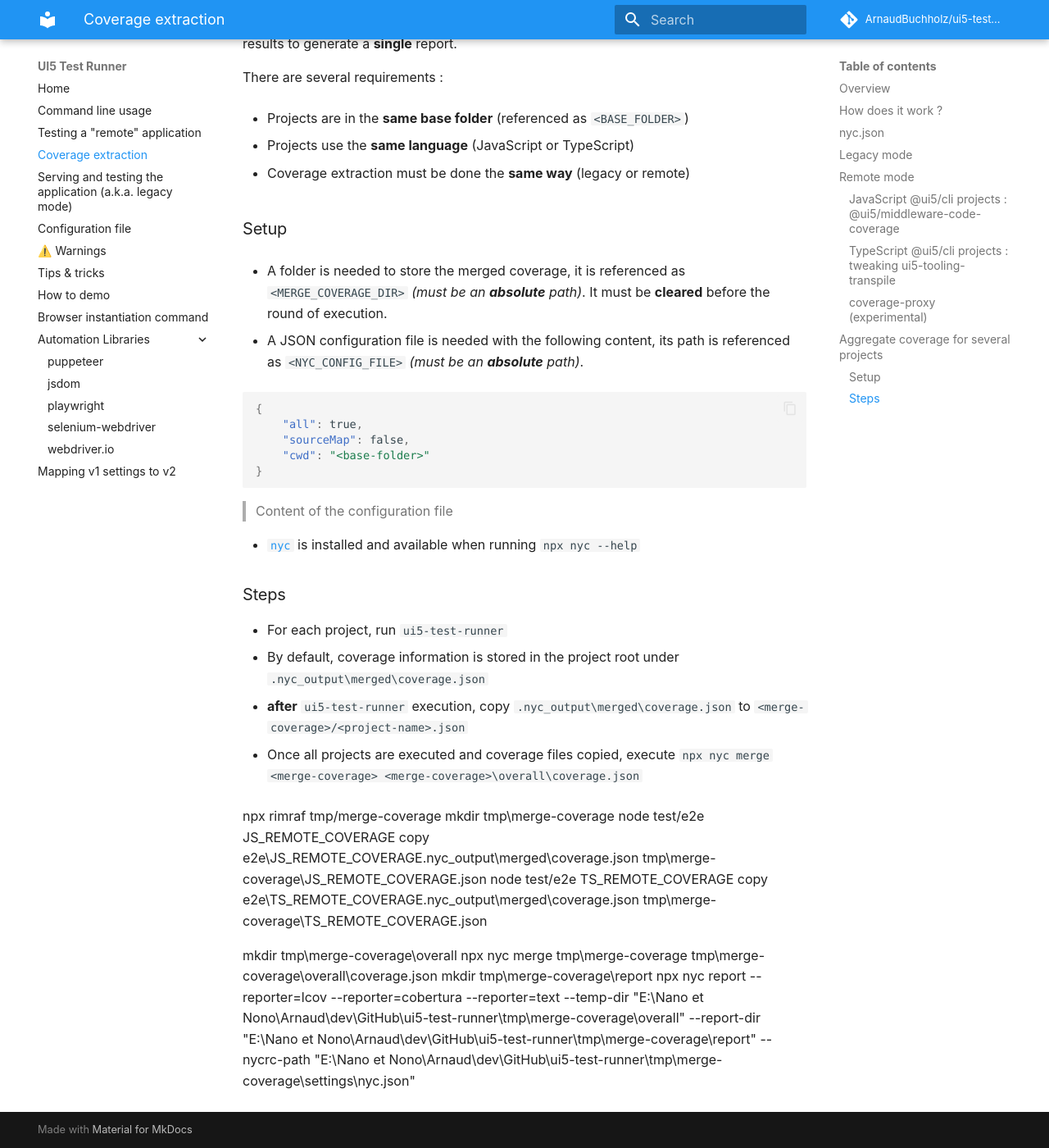
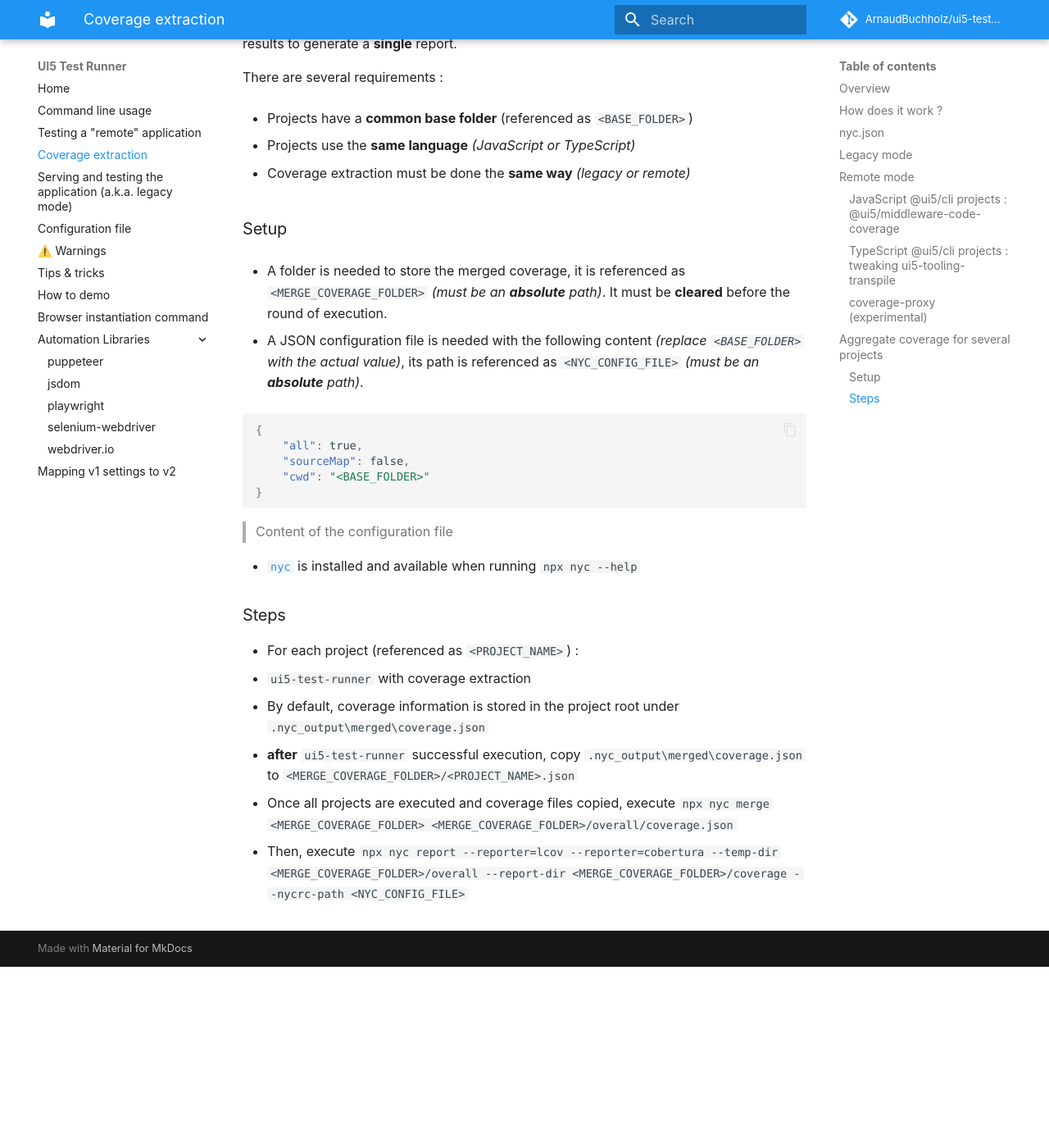
Before and after one commit to ArnaudBuchholz/ui5-test-runner, an MkDocs documentation site: the page built from docs/coverage.md, in a window 1280 px wide and 1400 px high, scrolled down 3809 px. Shown: the whole window at 82% size. Built offline with MkDocs 1.6.1 and Material for MkDocs 9.7.7, drawn with Linux system fonts in a browser that asks for light colours; comment, search, counter and statistics services are not loaded; after the commit the page ends 4988 px from its top, so only the background shows below that.

Commit message:
documentation: aggregated coverage

````diff
--- a/docs/coverage.md
+++ b/docs/coverage.md
@@ -149,23 +149,23 @@
 
 There are several requirements :
 
-* Projects are in the **same base folder** (referenced as `<BASE_FOLDER>`)
+* Projects have a **common base folder** (referenced as `<BASE_FOLDER>`)
 
-* Projects use the **same language** (JavaScript or TypeScript)
+* Projects use the **same language** *(JavaScript or TypeScript)*
 
-* Coverage extraction must be done the **same way** (legacy or remote)
+* Coverage extraction must be done the **same way** *(legacy or remote)*
 
 ### Setup
 
-* A folder is needed to store the merged coverage, it is referenced as `<MERGE_COVERAGE_DIR>` *(must be an **absolute** path)*. It must be **cleared** before the round of execution.
+* A folder is needed to store the merged coverage, it is referenced as `<MERGE_COVERAGE_FOLDER>` *(must be an **absolute** path)*. It must be **cleared** before the round of execution.
 
-* A JSON configuration file is needed with the following content, its path is  referenced as `<NYC_CONFIG_FILE>` *(must be an **absolute** path)*.
+* A JSON configuration file is needed with the following content *(replace `<BASE_FOLDER>` with the actual value)*, its path is  referenced as `<NYC_CONFIG_FILE>` *(must be an **absolute** path)*.
 
 ```json
 {
     "all": true,
     "sourceMap": false,
-    "cwd": "<base-folder>"
+    "cwd": "<BASE_FOLDER>"
 }
 ```
 
@@ -175,21 +175,11 @@
 
 ### Steps
 
-* For each project, run `ui5-test-runner`
+* For each project (referenced as `<PROJECT_NAME>`) :
+  * `ui5-test-runner` with coverage extraction
   * By default, coverage information is stored in the project root under `.nyc_output\merged\coverage.json`
-  * **after** `ui5-test-runner` execution, copy `.nyc_output\merged\coverage.json` to `<merge-coverage>/<project-name>.json`
+  * **after** `ui5-test-runner` successful execution, copy `.nyc_output\merged\coverage.json` to `<MERGE_COVERAGE_FOLDER>/<PROJECT_NAME>.json`
 
-* Once all projects are executed and coverage files copied, execute `npx nyc merge <merge-coverage> <merge-coverage>\overall\coverage.json`
+* Once all projects are executed and coverage files copied, execute `npx nyc merge <MERGE_COVERAGE_FOLDER> <MERGE_COVERAGE_FOLDER>/overall/coverage.json`
 
-
-npx rimraf tmp/merge-coverage
-mkdir tmp\merge-coverage
-node test/e2e JS_REMOTE_COVERAGE
-copy e2e\JS_REMOTE_COVERAGE\.nyc_output\merged\coverage.json tmp\merge-coverage\JS_REMOTE_COVERAGE.json
-node test/e2e TS_REMOTE_COVERAGE
-copy e2e\TS_REMOTE_COVERAGE\.nyc_output\merged\coverage.json tmp\merge-coverage\TS_REMOTE_COVERAGE.json
-
-mkdir tmp\merge-coverage\overall
-npx nyc merge tmp\merge-coverage tmp\merge-coverage\overall\coverage.json
-mkdir tmp\merge-coverage\report
-npx nyc report --reporter=lcov --reporter=cobertura --reporter=text --temp-dir "E:\Nano et Nono\Arnaud\dev\GitHub\ui5-test-runner\tmp\merge-coverage\overall" --report-dir "E:\Nano et Nono\Arnaud\dev\GitHub\ui5-test-runner\tmp\merge-coverage\report" --nycrc-path "E:\Nano et Nono\Arnaud\dev\GitHub\ui5-test-runner\tmp\merge-coverage\settings\nyc.json"
+* Then, execute `npx nyc report --reporter=lcov --reporter=cobertura --temp-dir <MERGE_COVERAGE_FOLDER>/overall --report-dir <MERGE_COVERAGE_FOLDER>/coverage --nycrc-path <NYC_CONFIG_FILE>`
````
